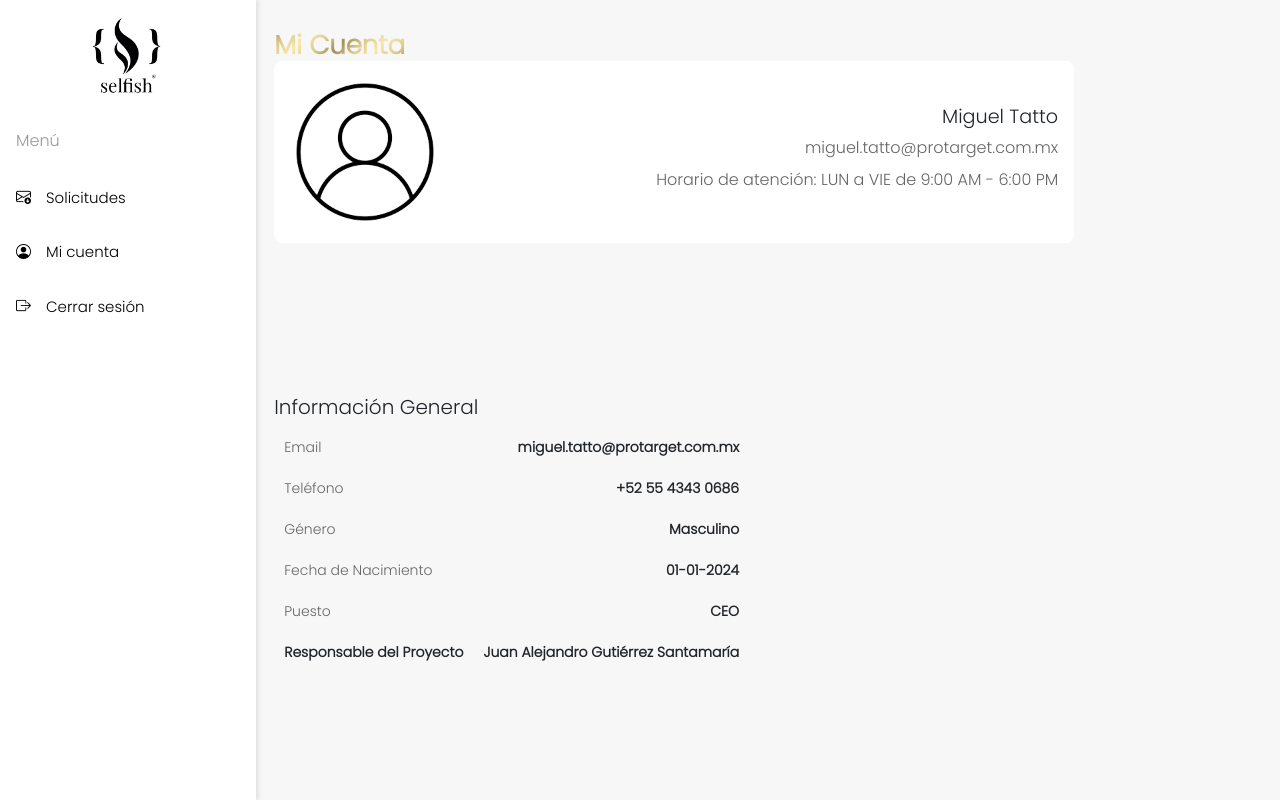
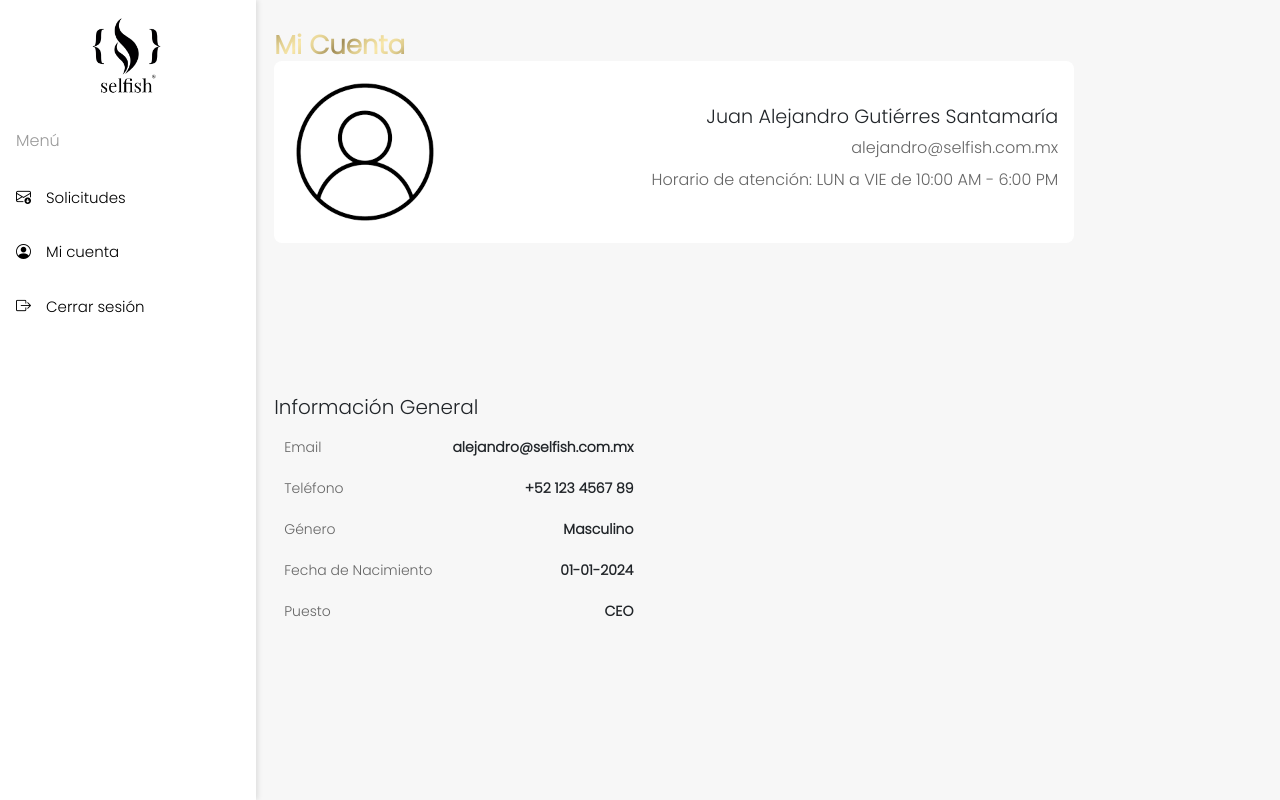
Before and after one commit to selfishweb/admin-clientes, a PHP site: page /account.php in a window 1280 px wide. Run offline with PHP 8.4, Linux system fonts and the light colour scheme.

Commit message:
Update account.php

```diff
--- a/account.php
+++ b/account.php
@@ -18,9 +18,9 @@
             <div class="card1">
                     <img class="avatar" src="img/images.png" alt="Avatar del Usuario">
                     <div class="user-info">
-                    <h2>Miguel Tatto</h2>
-                    <p>miguel.tatto@protarget.com.mx</p>
-                    <p>Horario de atención: LUN a VIE de 9:00 AM - 6:00 PM</p>
+                    <h2>Juan Alejandro Gutiérres Santamaría</h2>
+                    <p>alejandro@selfish.com.mx</p>
+                    <p>Horario de atención: LUN a VIE de 10:00 AM - 6:00 PM</p>
                     <!-- Agrega más información según tus necesidades -->
             </div>
     </div>
@@ -39,11 +39,11 @@
                     <tbody>
                         <tr>
                             <td class="datos">Email</td>
-                            <td>miguel.tatto@protarget.com.mx</td>
+                            <td>alejandro@selfish.com.mx</td>
                         </tr>
                         <tr>
                             <td class="datos">Teléfono</td>
-                            <td>+52 55 4343 0686</td>
+                            <td>+52 123 4567 89</td>
                         </tr>
                         <tr>
                             <td class="datos">Género</td>
@@ -57,10 +57,6 @@
                             <td class="datos">Puesto</td>
                             <td>CEO</td>
                         </tr>
-                        <tr>
-                            <td class="responsable">Responsable del Proyecto</td>
-                            <td>Juan Alejandro Gutiérrez Santamaría</td>
-                        </tr>
                     </tbody>
                 </table>
 
```
